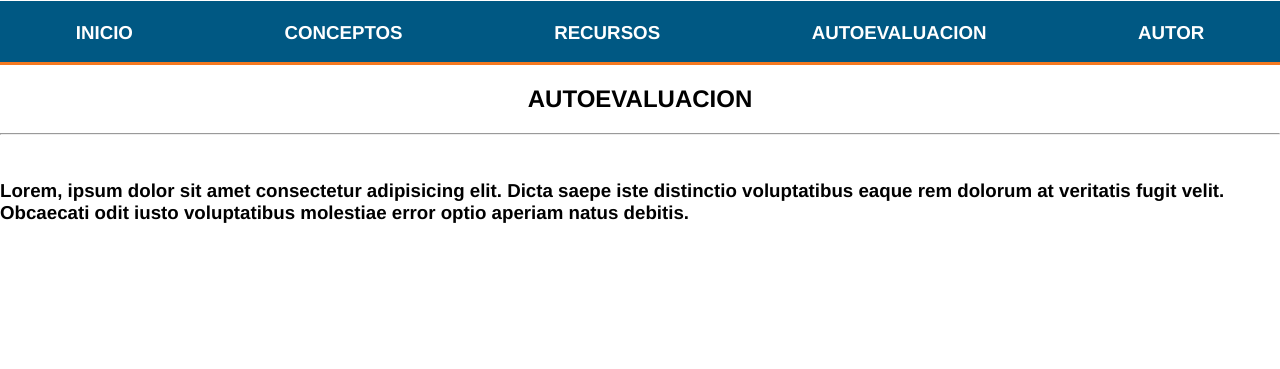
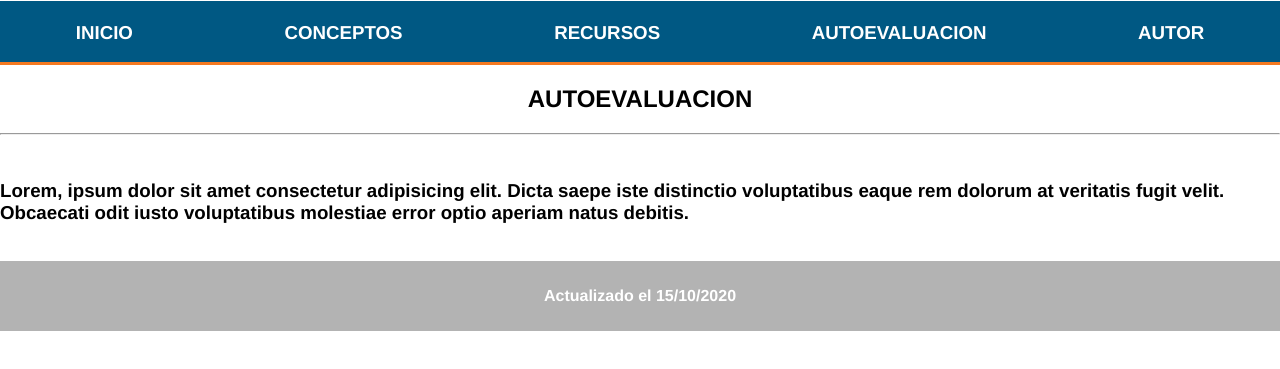
Before and after one commit to vargasfernando/DSW-FernandoVargas, a plain HTML site: page autoevaluacion2.html in a window 1280 px wide. Shown: the part 79-448 px from the top of the page. Drawn offline with Linux system fonts and the light colour scheme.

Commit message:
Update autoevaluacion2.html

```diff
--- a/autoevaluacion2.html
+++ b/autoevaluacion2.html
@@ -43,5 +43,13 @@
 <center><h2 class="titulo">AUTOEVALUACION</h2> <hr>
     <br></center>
     <h3>Lorem, ipsum dolor sit amet consectetur adipisicing elit. Dicta saepe iste distinctio voluptatibus eaque rem dolorum at veritatis fugit velit. Obcaecati odit iusto voluptatibus molestiae error optio aperiam natus debitis.</h3>
+    <br>
+    <footer>
+        <h4>
+
+           Actualizado el 15/10/2020
+
+        </h4>
+    </footer>
 </body>
 </html>
```
